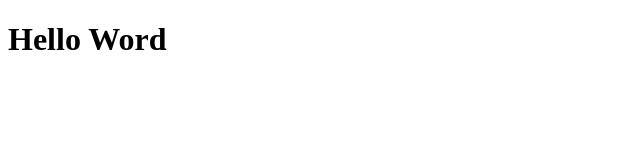
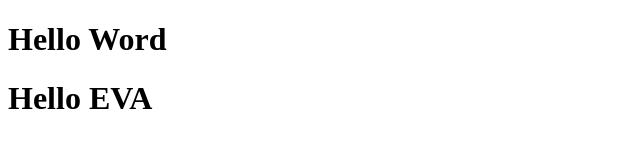
Before and after one commit to evaleao/eva_project, a plain HTML site: page index.html in a window 1280 px wide. Shown: the whole page, without its empty margins (0-640 px from the left). Drawn offline with Linux system fonts and the light colour scheme.

Commit message:
begas commit

```diff
--- a/index.html
+++ b/index.html
@@ -7,5 +7,9 @@
   </head>
  <body>
  <h1>Hello Word</h1>
+
+ <h1>Hello EVA</h1>
+
+
  </body>
 </html>
```
